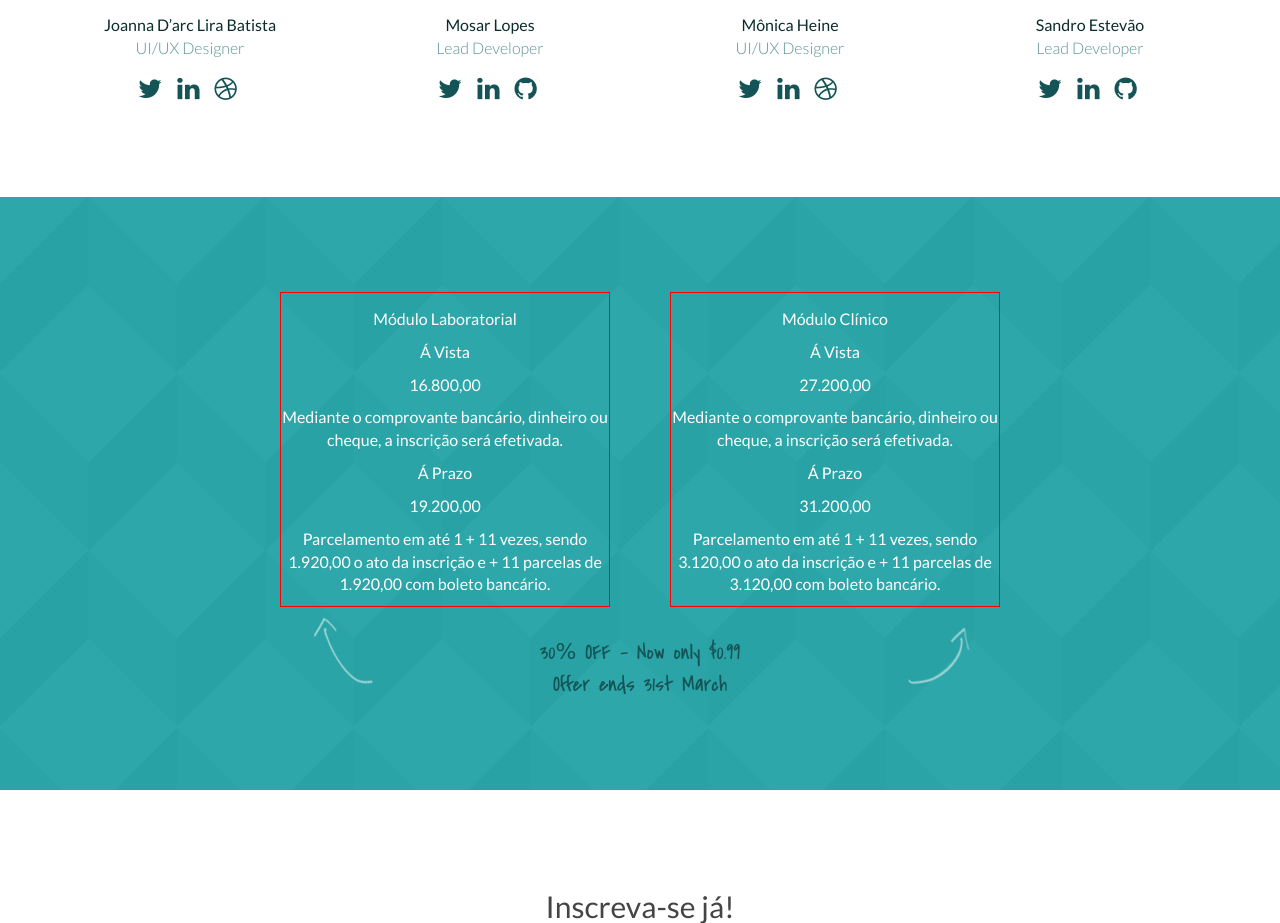
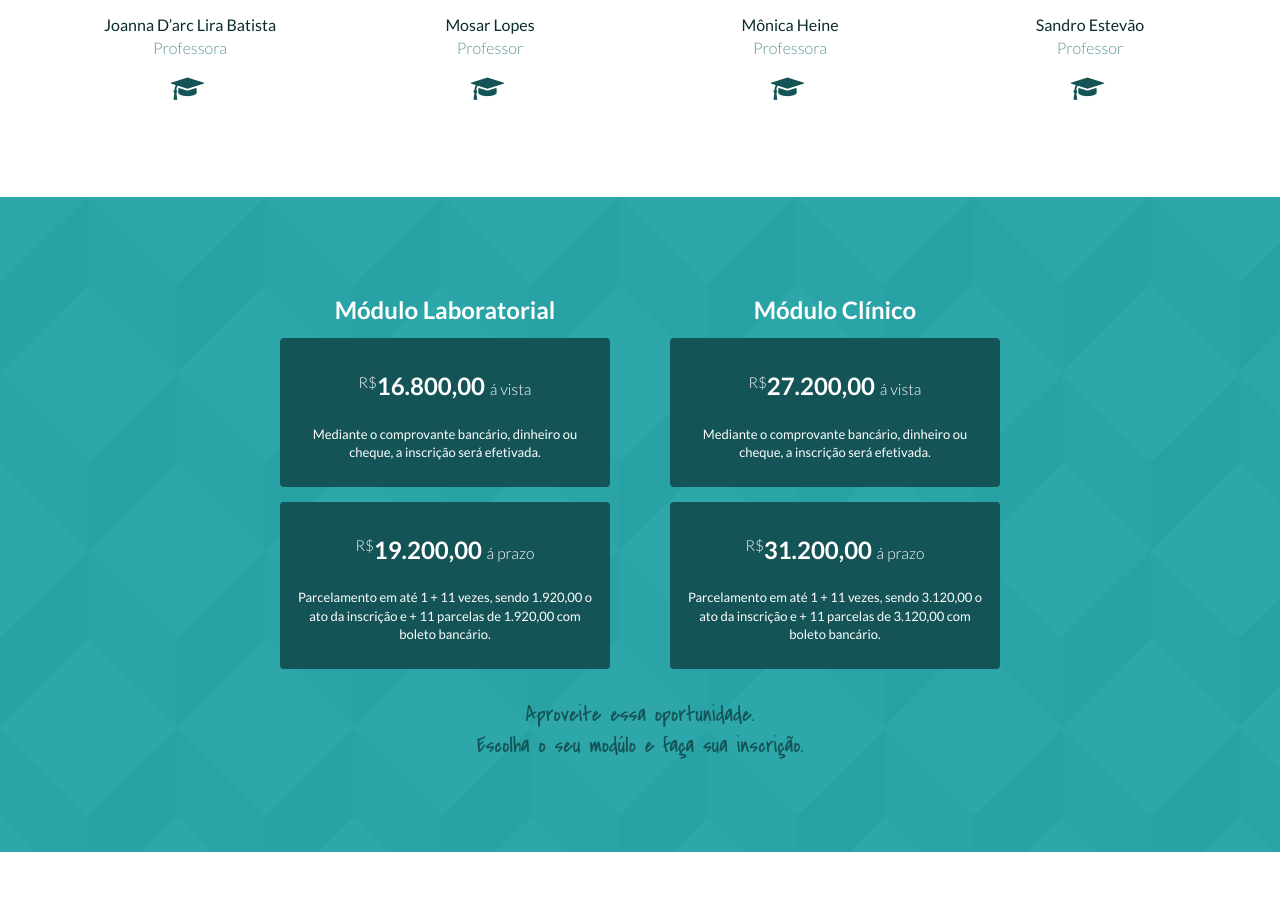
Before and after one commit to klebercode/rhape, a Python web app: template rha/core/templates/index.html in a window 1280 px wide. Shown: the part 2158-3081 px from the top of the page. Run offline with Jinja, Linux system fonts and the light colour scheme; the template is opened without the code that fills it, so the values that code supplies are empty; some libraries are stand-ins or nearby versions.

Commit message:
Atualizando... @prototipo

```diff
--- a/rha/core/static/css/styles-2.css
+++ b/rha/core/static/css/styles-2.css
@@ -769,20 +769,36 @@ blockquote {
   font-size: 16px;
 }
 .cost .box .area {
-  padding-top: 15px;
+  padding: 15px;
   margin: 15px;
-  border: 1px solid red;
+  background-color: #145456;/* rgba(20,84,86,0.2); */
+  -webkit-border-radius: 4px;
+  -moz-border-radius: 4px;
+  -ms-border-radius: 4px;
+  -o-border-radius: 4px;
+  border-radius: 4px;
 }
 .cost .box .area img {
   margin-bottom: 15px;
 }
-.cost .box .area .name {
-  color: #0b2c2c;
-  margin-bottom: 0px;
+.cost .box h3 {
+  font-weight: 900;
 }
-.cost .box .area .title {
-  color: #87e0e2;
+.cost .box .area h3 {
+  font-weight: 700;
+  padding-bottom: 15px;
+}
+.cost .box .area h3 sup {
   font-weight: 300;
+  font-size: 15px;
+}
+.cost .box .area h3 small {
+  color: #fff;
+  font-weight: 300;
+}
+.cost .box .area .legend {
+  font-weight: 400;
+  font-size: 13px;
 }
 .cost .box .connect {
   color: #fff;
@@ -1237,3 +1253,13 @@ blockquote {
 .team .teacher .connect a:hover {
   color: #061718;
 }
+.img-rounded{
+  width: 160px;
+  height: 160px;
+  -webkit-border-radius: 50%;
+  -moz-border-radius: 50%;
+  -ms-border-radius: 50%;
+  -o-border-radius: 50%;
+  border-radius: 50%;
+  background-color: #145456;
+}
--- a/rha/core/templates/index.html
+++ b/rha/core/templates/index.html
@@ -296,85 +296,85 @@
                 <div class="teacher col-md-12 col-sm-12 col-xs-12">
                     <div class="row">
                         <div class="member col-md-3 text-center">
-                            <img class="img-rounded" src="{{ STATIC_URL }}/images/team/member-1.png" alt="" />
+                            <img class="img-rounded" src="{{ STATIC_URL }}/images/team/" alt="" />
                             <p class="name">Andrea Crepaldi</p>
-                            <p class="title">Lead Developer</p>
+                            <p class="title">Professora</p>
                             <ul class="connect list-inline">
-                                <li><a href="#" ><i class="fa fa-twitter"></i></a></li>
-                                <li><a href="#" ><i class="fa fa-linkedin"></i></a></li>
-                                <li class="row-end"><a href="#" ><i class="fa fa-github"></i></a></li>
+                                <li class="row-end">
+                                  <a href="http://lattes.cnpq.br/1987488987111389" title="Ver currículo" ><i class="fa fa-graduation-cap"></i></a>
+                                </li>
                             </ul>
                         </div><!--//member-->
                         <div class="member col-md-3 text-center">
-                            <img class="img-rounded" src="{{ STATIC_URL }}/images/team/member-2.png" alt="" />
+                            <img class="img-rounded" src="{{ STATIC_URL }}/images/team/carolina-aleluia.jpg" alt="" />
                             <p class="name">Carolina Aleluia</p>
-                            <p class="title">UI/UX Designer</p>
+                            <p class="title">Professora</p>
                             <ul class="connect list-inline">
-                                <li><a href="#" ><i class="fa fa-twitter"></i></a></li>
-                                <li><a href="#" ><i class="fa fa-linkedin"></i></a></li>
-                                <li class="row-end"><a href="#" ><i class="fa fa-dribbble"></i></a></li>
+                                <li class="row-end">
+                                  <a href="http://lattes.cnpq.br/1987488987111389" title="Ver currículo" ><i class="fa fa-graduation-cap"></i></a>
+                                </li>
                             </ul>
                         </div><!--//member-->
                         <div class="member col-md-3 text-center">
-                            <img class="img-rounded" src="{{ STATIC_URL }}/images/team/member-1.png" alt="" />
+                            <img class="img-rounded" src="{{ STATIC_URL }}/images/team/ciro-dresch.jpg" alt="" />
                             <p class="name">Ciro Dresch Martinhago</p>
-                            <p class="title">Lead Developer</p>
+                            <p class="title">Professor</p>
                             <ul class="connect list-inline">
-                                <li><a href="#" ><i class="fa fa-twitter"></i></a></li>
-                                <li><a href="#" ><i class="fa fa-linkedin"></i></a></li>
-                                <li class="row-end"><a href="#" ><i class="fa fa-github"></i></a></li>
+                                <li class="row-end">
+                                  <a href="http://lattes.cnpq.br/1987488987111389" title="Ver currículo" ><i class="fa fa-graduation-cap"></i></a>
+                                </li>
                             </ul>
                         </div><!--//member-->
                         <div class="member col-md-3 text-center">
-                            <img class="img-rounded" src="{{ STATIC_URL }}/images/team/member-2.png" alt="" />
+                            <img class="img-rounded" src="{{ STATIC_URL }}/images/team/" alt="" />
                             <p class="name">Helena Nascimento Bastos</p>
-                            <p class="title">UI/UX Designer</p>
+                            <p class="title">Professora</p>
                             <ul class="connect list-inline">
-                                <li><a href="#" ><i class="fa fa-twitter"></i></a></li>
-                                <li><a href="#" ><i class="fa fa-linkedin"></i></a></li>
-                                <li class="row-end"><a href="#" ><i class="fa fa-dribbble"></i></a></li>
+                                <li class="row-end">
+                                  <a href="http://lattes.cnpq.br/1987488987111389" title="Ver currículo" ><i class="fa fa-graduation-cap"></i></a>
+                                </li>
                             </ul>
                         </div><!--//member-->
                     </div>
                     <div class="row">
                         <div class="member col-md-3 text-center">
-                            <img class="img-rounded" src="{{ STATIC_URL }}/images/team/member-2.png" alt="" />
+                            <img class="img-rounded" src="{{ STATIC_URL }}/images/team/" alt="" />
                             <p class="name">Joanna D’arc Lira Batista</p>
-                            <p class="title">UI/UX Designer</p>
+                            <p class="title">Professora</p>
                             <ul class="connect list-inline">
-                                <li><a href="#" ><i class="fa fa-twitter"></i></a></li>
-                                <li><a href="#" ><i class="fa fa-linkedin"></i></a></li>
-                                <li class="row-end"><a href="#" ><i class="fa fa-dribbble"></i></a></li>
+                                <li class="row-end">
+                                  <a href="http://lattes.cnpq.br/1987488987111389" title="Ver currículo" ><i class="fa fa-graduation-cap"></i></a>
+                                </li>
                             </ul>
                         </div><!--//member-->
                         <div class="member col-md-3 text-center">
-                            <img class="img-rounded" src="{{ STATIC_URL }}/images/team/member-1.png" alt="" />
+                            <img class="img-rounded" src="{{ STATIC_URL }}/images/team/mosar-lopes.jpg" alt="" />
                             <p class="name">Mosar Lopes</p>
-                            <p class="title">Lead Developer</p>
+                            <p class="title">Professor</p>
                             <ul class="connect list-inline">
-                                <li><a href="#" ><i class="fa fa-twitter"></i></a></li>
-                                <li><a href="#" ><i class="fa fa-linkedin"></i></a></li>
-                                <li class="row-end"><a href="#" ><i class="fa fa-github"></i></a></li>
+                                <li class="row-end">
+                                  <a href="http://lattes.cnpq.br/1987488987111389" title="Ver currículo" ><i class="fa fa-graduation-cap"></i></a>
+                                </li>
                             </ul>
                         </div><!--//member-->
                         <div class="member col-md-3 text-center">
-                            <img class="img-rounded" src="{{ STATIC_URL }}/images/team/member-2.png" alt="" />
+                            <img class="img-rounded" src="{{ STATIC_URL }}/images/team/" alt="" />
                             <p class="name">Mônica Heine</p>
-                            <p class="title">UI/UX Designer</p>
+                            <p class="title">Professora</p>
                             <ul class="connect list-inline">
-                                <li><a href="#" ><i class="fa fa-twitter"></i></a></li>
-                                <li><a href="#" ><i class="fa fa-linkedin"></i></a></li>
-                                <li class="row-end"><a href="#" ><i class="fa fa-dribbble"></i></a></li>
+                                <li class="row-end">
+                                  <a href="http://lattes.cnpq.br/1987488987111389" title="Ver currículo" ><i class="fa fa-graduation-cap"></i></a>
+                                </li>
                             </ul>
                         </div><!--//member-->
                         <div class="member col-md-3 text-center">
-                            <img class="img-rounded" src="{{ STATIC_URL }}/images/team/member-1.png" alt="" />
+                            <img class="img-rounded" src="{{ STATIC_URL }}/images/team/" alt="" />
                             <p class="name">Sandro Estevão</p>
-                            <p class="title">Lead Developer</p>
+                            <p class="title">Professor</p>
                             <ul class="connect list-inline">
-                                <li><a href="#" ><i class="fa fa-twitter"></i></a></li>
-                                <li><a href="#" ><i class="fa fa-linkedin"></i></a></li>
-                                <li class="row-end"><a href="#" ><i class="fa fa-github"></i></a></li>
+                                <li class="row-end">
+                                  <a href="http://lattes.cnpq.br/1987488987111389" title="Ver currículo" ><i class="fa fa-graduation-cap"></i></a>
+                                </li>
                             </ul>
                         </div><!--//member-->
                     </div>
@@ -390,37 +390,41 @@
                 <div class="box col-md-8 col-sm-8 col-xs-12 col-md-push-2 col-sm-push-2">
                     <div class="row">
                         <div class="col-md-6 text-center">
+                            <h3>Módulo Laboratorial</h3>
                             <div class="area">
-                              <p>Módulo Laboratorial</p>
-                              <p>Á Vista</p>
-                              <p>16.800,00</p>
-                              <p>Mediante o comprovante bancário, dinheiro ou cheque, a inscrição será
-efetivada.</p>
-                              <p>Á Prazo</p>
-                              <p>19.200,00</p>
-                              <p>Parcelamento em até 1 + 11 vezes, sendo 1.920,00 o ato da inscrição e + 11
-parcelas de 1.920,00 com boleto bancário.</p>
+                              <h3><sup>R$</sup>16.800,00 <small>á vista</small></h3>
+                              <span class="legend">
+                                <p>Mediante o comprovante bancário, dinheiro ou cheque, a inscrição será efetivada.</p>
+                              </span>
+                            </div>
+                            <div class="area">
+                              <h3><sup>R$</sup>19.200,00 <small>á prazo</small></h3>
+                              <span class="legend">
+                                <p>Parcelamento em até 1 + 11 vezes, sendo 1.920,00 o ato da inscrição e + 11 parcelas de 1.920,00 com boleto bancário.</p>
+                              </span>
                             </div>
                         </div><!--//member-->
                         <div class="col-md-6 text-center">
+                            <h3>Módulo Clínico</h3>
                             <div class="area">
-                              <p>Módulo Clínico</p>
-                              <p>Á Vista</p>
-                              <p>27.200,00</p>
-                              <p>Mediante o comprovante bancário, dinheiro ou cheque, a inscrição será
-efetivada.</p>
-                              <p>Á Prazo</p>
-                              <p>31.200,00</p>
-                              <p>Parcelamento em até 1 + 11 vezes, sendo 3.120,00 o ato da inscrição e + 11
-parcelas de 3.120,00 com boleto bancário.</p>
+                              <h3><sup>R$</sup>27.200,00 <small>á vista</small></h3>
+                              <span class="legend">
+                                <p>Mediante o comprovante bancário, dinheiro ou cheque, a inscrição será efetivada.</p>
+                              </span>
+                            </div>
+                            <div class="area">
+                              <h3><sup>R$</sup>31.200,00 <small>á prazo</small></h3>
+                              <span class="legend">
+                                <p>Parcelamento em até 1 + 11 vezes, sendo 3.120,00 o ato da inscrição e + 11 parcelas de 3.120,00 com boleto bancário.</p>
+                              </span>
                             </div>
                         </div><!--//member-->
                     </div><!--//row -->
                     <div class="row">
                         <div class="note text-center">
-                            <p>30% OFF - Now only $0.99<br />Offer ends 31st March</p>
-                            <span class="left-arrow"></span>
-                            <span class="right-arrow"></span>
+                            <p>Aproveite essa oportunidade.<br />Escolha o seu modúlo e faça sua inscrição.</p>
+                            <!-- <span class="left-arrow"></span>
+                            <span class="right-arrow"></span> -->
                         </div><!--//note-->
                     </div><!--//row -->
                 </div><!--//team-->
```
Also changed, not shown: rha/core/static/images/team/carolina-aleluia.jpg (added), rha/core/static/images/team/ciro-dresch.jpg (added), rha/core/static/images/team/mosar-lopes.jpg (added).
